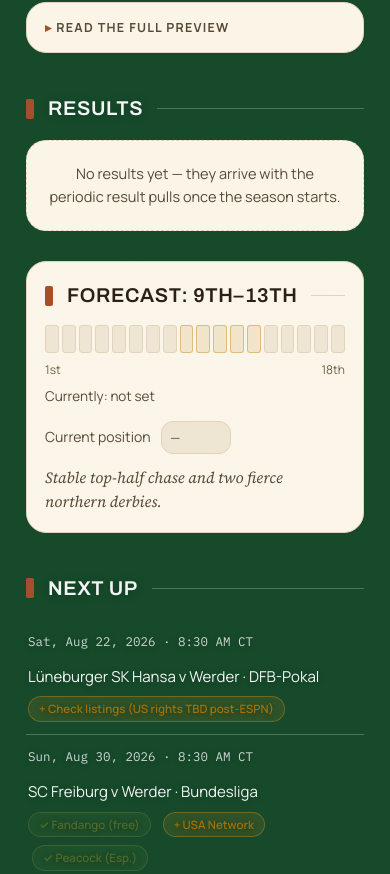
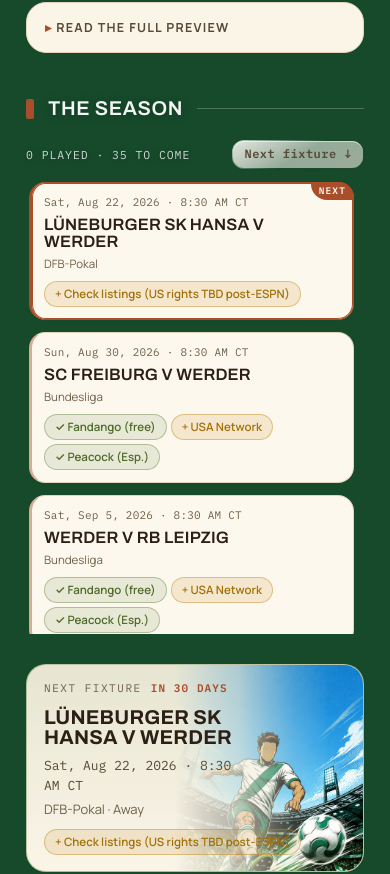
Before and after one commit to MBjfranti/Season_Ledger, a Vue app: page /#/club/bremen in a window 390 px wide. Shown: the part 1034-1908 px from the top of the page. Built offline with nearby package versions, Linux system fonts and the light colour scheme.

Commit message:
Styles and Club View updates

```diff
--- a/src/styles.css
+++ b/src/styles.css
@@ -567,15 +567,7 @@
 .club-hero { margin-bottom: 10px; display: flex; gap: 12px; align-items: stretch; }
 .hero-main { flex: 1 1 auto; min-width: 0; display: flex; flex-direction: column; }
 .hero-main .hero-body { flex: 1; }
-/* The club's illustration as a tall poster beside the stadium hero */
-.hero-poster {
-  flex: none; width: 216px; align-self: stretch;
-  border-radius: var(--r-card); border: 1px solid var(--panel-edge);
-  box-shadow: var(--shadow-md); overflow: hidden;
-  background-color: color-mix(in srgb, var(--club, #1a1a12) 30%, #12120c);
-  background-size: cover; background-repeat: no-repeat;
-}
-@media (max-width: 760px) { .hero-poster { display: none; } }
+/* (The club illustration now lives inside the next-fixture card.) */
 .club-hero .kit { height: 14px; border-radius: var(--r-card) var(--r-card) 0 0; }
 .club-hero .hero-body {
   background: var(--panel);
@@ -1096,6 +1088,118 @@
 .band-current { font-size: 13.5px; color: var(--text-2); margin-top: 6px; }
 .field-check { flex-direction: row; align-items: center; gap: 8px; }
 .field-check input[type="checkbox"] { width: 18px; height: 18px; accent-color: var(--accent); }
+
+/* ══ Club page: the season wall ═══════════════════════════
+   Results and fixtures in one chronological grid, three to a row, scrolled to
+   the row holding the next fixture: the season so far sits one scroll up, the
+   run of games to come reads down from the highlighted card. */
+.wall-bar {
+  display: flex; align-items: center; justify-content: space-between;
+  gap: 10px; flex-wrap: wrap; margin-bottom: 10px;
+  font-family: var(--data); font-size: 11.5px;
+  letter-spacing: 0.08em; text-transform: uppercase; color: var(--on-pitch-2);
+  text-shadow: 0 1px 6px rgba(0,0,0,0.3);
+}
+.wall-bar .btn { padding: 4px 11px; font-size: 12px; letter-spacing: 0.04em; }
+.tl-wall {
+  position: relative;
+  display: grid; grid-template-columns: repeat(3, minmax(0, 1fr)); gap: 12px;
+  max-height: clamp(320px, 54vh, 640px);
+  overflow-y: auto;
+  padding: 3px 10px 3px 3px;
+}
+.tl-wall::-webkit-scrollbar { width: 10px; }
+.tl-wall::-webkit-scrollbar-thumb {
+  background: var(--panel-edge); border-radius: 999px;
+  border: 3px solid transparent; background-clip: padding-box;
+}
+.tl-card {
+  position: relative;
+  display: flex; flex-direction: column; gap: 5px;
+  padding: 11px 12px 12px;
+  background: var(--panel);
+  border: 1px solid var(--panel-edge);
+  border-left-width: 3px;
+  border-radius: var(--r-tile);
+  box-shadow: var(--shadow-sm);
+  transition: box-shadow 0.14s ease, transform 0.14s ease;
+}
+.tl-card:hover { transform: translateY(-2px); box-shadow: var(--glow); }
+/* Played: the left edge carries the result. To come: the accent, faded. */
+.tl-card.res-W { border-left-color: var(--win); }
+.tl-card.res-D { border-left-color: var(--draw); }
+.tl-card.res-L { border-left-color: var(--loss); }
+.tl-card.is-result { opacity: 0.9; }
+.tl-card.is-fixture {
+  border-left-color: color-mix(in srgb, var(--accent) 45%, transparent);
+  background: var(--bg-raised);
+}
+.tl-card.is-next {
+  border-color: var(--accent); border-left-color: var(--accent);
+  box-shadow: var(--shadow-sm), inset 0 0 0 1px var(--accent);
+}
+.tl-flag {
+  position: absolute; top: -1px; right: -1px;
+  font-family: var(--data); font-size: 9.5px; font-weight: 600;
+  letter-spacing: 0.12em; text-transform: uppercase;
+  color: var(--on-accent); background: var(--accent);
+  padding: 2px 8px; border-radius: 0 calc(var(--r-tile) - 1px) 0 var(--r-tile);
+}
+.tl-when { font-family: var(--data); font-size: 11px; color: var(--text-3); letter-spacing: 0.02em; }
+.tl-card.is-next .tl-when { padding-right: 42px; }  /* clear the flag */
+.tl-match {
+  font-family: var(--display); font-stretch: 80%; font-weight: 600;
+  font-size: 16.5px; line-height: 1.05;
+  text-transform: uppercase; letter-spacing: 0.01em; overflow-wrap: anywhere;
+}
+.tl-score { font-family: var(--data); font-weight: 600; font-size: 15px; }
+.tl-score.res-W { color: var(--win); }
+.tl-score.res-D { color: var(--draw); }
+.tl-score.res-L { color: var(--loss); }
+.tl-comp { font-size: 11.5px; color: var(--text-3); }
+.tl-note { font-family: var(--prose); font-style: italic; font-size: 12.5px; color: var(--text-2); }
+.tl-bc { display: flex; flex-wrap: wrap; gap: 4px; margin-top: auto; padding-top: 3px; }
+.tl-bc .bc + .bc { margin-left: 0; }
+@media (max-width: 1040px) { .tl-wall { grid-template-columns: repeat(2, minmax(0, 1fr)); } }
+@media (max-width: 560px) { .tl-wall { grid-template-columns: 1fr; } }
+
+/* The next fixture, called out above the forecast band. The club's comic
+   illustration rides along the right edge, masked so it dissolves into the
+   panel on its left and only the outer third holds full opacity — the copy
+   then sits on plain card, never on the busy part of the art. */
+.next-card {
+  position: relative; overflow: hidden; isolation: isolate;
+  padding: 15px 17px 16px; margin-bottom: 18px;
+  border: 1px solid var(--win-line); border-radius: var(--r-card);
+  background: linear-gradient(180deg, var(--win-soft), transparent), var(--panel);
+  box-shadow: var(--shadow-sm);
+}
+.next-card.has-art { padding-right: 40%; min-height: 208px; }
+.nc-art {
+  position: absolute; top: 0; right: 0; bottom: 0; width: 56%; z-index: 0;
+  /* the panels are tall crops, so anchor near the top: heads stay in frame */
+  background-size: cover; background-position: center 14%; background-repeat: no-repeat;
+  pointer-events: none;
+  -webkit-mask-image: linear-gradient(90deg, transparent 0%, rgba(0,0,0,0.28) 34%, rgba(0,0,0,0.8) 64%, #000 82%);
+          mask-image: linear-gradient(90deg, transparent 0%, rgba(0,0,0,0.28) 34%, rgba(0,0,0,0.8) 64%, #000 82%);
+}
+.next-card > *:not(.nc-art) { position: relative; z-index: 1; }
+.nc-eyebrow {
+  display: flex; align-items: baseline; gap: 9px; flex-wrap: wrap;
+  font-family: var(--data); font-size: 11px; letter-spacing: 0.14em;
+  text-transform: uppercase; color: var(--text-3);
+}
+.nc-count { font-weight: 600; letter-spacing: 0.1em; color: var(--accent); }
+@media (max-width: 860px) { .next-card.has-art { padding-right: 34%; } }
+.nc-match {
+  font-family: var(--display); font-stretch: 114%; font-weight: 700;
+  font-size: clamp(20px, 2.1vw, 27px); line-height: 1.02;
+  text-transform: uppercase; letter-spacing: 0.01em; margin-top: 9px;
+}
+.nc-when { font-family: var(--data); font-size: 13px; color: var(--text-2); margin-top: 9px; }
+.nc-meta { font-size: 13px; color: var(--text-3); margin-top: 2px; }
+.nc-bc { display: flex; flex-wrap: wrap; gap: 4px; margin-top: 10px; }
+.nc-bc .bc + .bc { margin-left: 0; }
 
 /* ══ Time-of-day control ══════════════════════════════════ */
 .atmos { position: relative; }
@@ -1495,7 +1599,7 @@
    this only layers the grain image on top (fixed attachment → one continuous
    wall, not a tile per card). Out/empty calendar cells keep their transparent
    background via higher specificity, so no grain shows on blank days. */
-.card, .fx-card, .cal-cell, .drawer,
+.card, .fx-card, .cal-cell, .drawer, .tl-card,
 .aggregate, .band-wrap, .explain, .ticker-area,
 .club-hero .hero-body:not(.has-photo) {
   background-image: var(--plaster);
--- a/src/views/ClubView.vue
+++ b/src/views/ClubView.vue
@@ -1,8 +1,8 @@
 <script setup>
-import { computed, watch, onUnmounted } from "vue";
+import { computed, ref, watch, onMounted, onUnmounted, nextTick } from "vue";
 import { LEAGUES, CLUB_IMAGES, CLUB_SITES, STADIUMS, CLUB_COLORS } from "../data/data.js";
 import { state, recordFor, setPosition } from "../store.js";
-import { fmtDate, todayISO, resultLetter, matchupLabel, getOrdinal, clubById } from "../utils.js";
+import { fmtDate, todayISO, timeSortKey, resultLetter, matchupLabel, getOrdinal, clubById } from "../utils.js";
 import BcChip from "../components/BcChip.vue";
 import ClubStrip from "../components/ClubStrip.vue";
 import FormChips from "../components/FormChips.vue";
@@ -40,14 +40,69 @@
   backgroundPosition: images.value.heroPos || "center 35%",
 }));
 
-const matches = computed(() =>
-  [...(state.matches[props.id] || [])].sort((a, b) => b.date.localeCompare(a.date)));
+// Results and fixtures are one thing — the season — so they share one wall of
+// cards in date order: everything played, then everything still to come.
+const timeline = computed(() => {
+  const rows = [];
+  for (const m of (state.matches[props.id] || [])) {
+    rows.push({
+      key: "m" + m.id, kind: "result", date: m.date, time: "", comp: m.comp,
+      label: matchupLabel({ clubId: props.id, opponent: m.opponent, venue: m.venue }),
+      gf: m.gf, ga: m.ga, res: resultLetter(m.gf, m.ga),
+      notes: m.notes, watched: m.watched,
+    });
+  }
+  for (const f of state.fixtures) {
+    if (!f.date || (f.clubId !== props.id && f.opponentId !== props.id)) continue;
+    rows.push({
+      key: "f" + f.id, kind: "fixture", date: f.date, time: f.time, comp: f.comp,
+      label: matchupLabel(f), notes: f.notes,
+    });
+  }
+  return rows.sort((a, b) =>
+    a.date.localeCompare(b.date) || timeSortKey(a.time) - timeSortKey(b.time));
+});
 
-const upcoming = computed(() => state.fixtures
-  .filter(f => f.clubId === props.id || f.opponentId === props.id)
-  .filter(f => f.date && f.date >= todayISO())
-  .sort((a, b) => a.date.localeCompare(b.date))
-  .slice(0, 8));
+const played = computed(() => timeline.value.filter(r => r.kind === "result").length);
+
+// The card the wall opens on: the first fixture still to come.
+const nextIdx = computed(() => {
+  const t = todayISO();
+  return timeline.value.findIndex(r => r.kind === "fixture" && r.date >= t);
+});
+
+const nextFixture = computed(() => state.fixtures
+  .filter(f => (f.clubId === props.id || f.opponentId === props.id) && f.date && f.date >= todayISO())
+  .sort((a, b) => a.date.localeCompare(b.date) || timeSortKey(a.time) - timeSortKey(b.time))[0]);
+
+// Venue from *this* club's side of the tie — a stored fixture is written from
+// f.clubId's perspective, so it flips when we're the opponent.
+const nextVenue = computed(() => {
+  const f = nextFixture.value;
+  if (!f || !f.venue) return "";
+  const v = f.clubId === props.id ? f.venue : f.venue === "H" ? "A" : f.venue === "A" ? "H" : f.venue;
+  return { H: "Home", A: "Away", N: "Neutral" }[v] || "";
+});
+
+const nextCountdown = computed(() => {
+  const f = nextFixture.value;
+  if (!f) return "";
+  const days = Math.round(
+    (new Date(f.date + "T12:00:00") - new Date(todayISO() + "T12:00:00")) / 86400e3);
+  return days <= 0 ? "Today" : days === 1 ? "Tomorrow" : `In ${days} days`;
+});
+
+// Park the wall on the row holding the next fixture — the season so far stays
+// one scroll up, the run of games to come reads down from here.
+const wall = ref(null);
+function scrollToNext() {
+  const el = wall.value;
+  if (!el) return;
+  const card = el.querySelector(".tl-card.is-next");
+  el.scrollTop = card ? Math.max(0, card.offsetTop - 6) : el.scrollHeight;
+}
+onMounted(() => nextTick(scrollToNext));
+watch(() => props.id, () => nextTick(scrollToNext));
 
 // Forecast band: one segment per league place, highlighting the forecast range.
 const bandSegs = computed(() => {
@@ -89,9 +144,6 @@
         </div>
         </div>
       </div>
-      <div v-if="images && images.action" class="hero-poster"
-           :style="{ backgroundImage: `url('${images.action}')`, backgroundPosition: images.actionPos || 'center 18%' }"
-           role="img" :aria-label="`${club.name} illustration`"></div>
     </div>
 
     <div class="two-col">
@@ -108,25 +160,43 @@
           <div class="prose"><p v-for="(p, i) in club.preview" :key="i">{{ p }}</p></div>
         </details>
 
-        <h2 class="section-label">Results</h2>
-        <div v-if="matches.length" class="log-scroll">
-          <table class="log-table">
-            <thead><tr><th>Date</th><th>Comp</th><th>Opponent</th><th>Result</th><th>Notes</th></tr></thead>
-            <tbody>
-              <tr v-for="m in matches" :key="m.id">
-                <td>{{ fmtDate(m.date) }}</td>
-                <td>{{ m.comp }}</td>
-                <td>{{ m.opponent }} ({{ m.venue }})</td>
-                <td class="score" :class="`res-${resultLetter(m.gf, m.ga)}`">{{ resultLetter(m.gf, m.ga) }} {{ m.gf }}–{{ m.ga }}</td>
-                <td class="notes"><span v-if="m.watched" class="watched-mark">watched</span> {{ m.notes || "" }}</td>
-              </tr>
-            </tbody>
-          </table>
-        </div>
-        <div v-else class="empty">No results yet — they arrive with the periodic result pulls once the season starts.</div>
+        <h2 class="section-label">The season</h2>
+        <template v-if="timeline.length">
+          <div class="wall-bar">
+            <span>{{ played }} played · {{ timeline.length - played }} to come</span>
+            <button class="btn" type="button" @click="scrollToNext">Next fixture ↓</button>
+          </div>
+          <div ref="wall" class="tl-wall">
+            <article v-for="(r, i) in timeline" :key="r.key" class="tl-card"
+                     :class="[r.kind === 'result' ? `is-result res-${r.res}` : 'is-fixture',
+                              { 'is-next': i === nextIdx }]">
+              <span v-if="i === nextIdx" class="tl-flag">Next</span>
+              <div class="tl-when">{{ fmtDate(r.date) }}<template v-if="r.time"> · {{ r.time }}</template></div>
+              <div class="tl-match">{{ r.label }}</div>
+              <div v-if="r.kind === 'result'" class="tl-score" :class="`res-${r.res}`">{{ r.res }} {{ r.gf }}–{{ r.ga }}</div>
+              <div class="tl-comp">{{ r.comp }}</div>
+              <div v-if="r.notes || r.watched" class="tl-note">
+                <span v-if="r.watched" class="watched-mark">watched</span> {{ r.notes }}
+              </div>
+              <div v-if="r.kind === 'fixture'" class="tl-bc"><BcChip :comp="r.comp" /></div>
+            </article>
+          </div>
+        </template>
+        <div v-else class="empty">Nothing on the ledger yet — fixtures arrive with the <router-link to="/calendar">calendar</router-link>, results with the periodic pulls.</div>
       </div>
 
       <div>
+        <div v-if="nextFixture" class="next-card" :class="{ 'has-art': images && images.action }">
+          <div v-if="images && images.action" class="nc-art"
+               :style="{ backgroundImage: `url('${images.action}')` }"
+               role="img" :aria-label="`${club.name} illustration`"></div>
+          <div class="nc-eyebrow">Next fixture <span class="nc-count">{{ nextCountdown }}</span></div>
+          <div class="nc-match">{{ matchupLabel(nextFixture) }}</div>
+          <div class="nc-when">{{ fmtDate(nextFixture.date) }}<template v-if="nextFixture.time"> · {{ nextFixture.time }}</template></div>
+          <div class="nc-meta">{{ nextFixture.comp }}<template v-if="nextVenue"> · {{ nextVenue }}</template></div>
+          <div class="nc-bc"><BcChip :comp="nextFixture.comp" /></div>
+        </div>
+
         <div class="band-wrap">
           <h2 class="section-label" style="margin:0 0 4px">Forecast: {{ club.forecast.low }}{{ getOrdinal(club.forecast.low) }}–{{ club.forecast.high }}{{ getOrdinal(club.forecast.high) }}</h2>
           <div class="band-row">
@@ -144,15 +214,6 @@
           <div class="band-note">{{ club.forecast.extra }}</div>
         </div>
 
-        <h2 class="section-label">Next up</h2>
-        <ul v-if="upcoming.length" class="fixtures">
-          <li v-for="f in upcoming" :key="f.id">
-            <span class="when">{{ fmtDate(f.date) }}<template v-if="f.time"> · {{ f.time }}</template></span>
-            <span class="fx-line">{{ matchupLabel(f) }} · {{ f.comp }} <BcChip :comp="f.comp" /></span>
-          </li>
-        </ul>
-        <div v-else class="empty">No upcoming fixtures on the <router-link to="/calendar">calendar</router-link>.</div>
-
         <h2 class="section-label">Key dates</h2>
         <ul class="fixtures">
           <li v-for="(k, i) in club.keyFixtures" :key="i"><span class="when">{{ k.when }}</span><span>{{ k.label }}</span></li>
```
